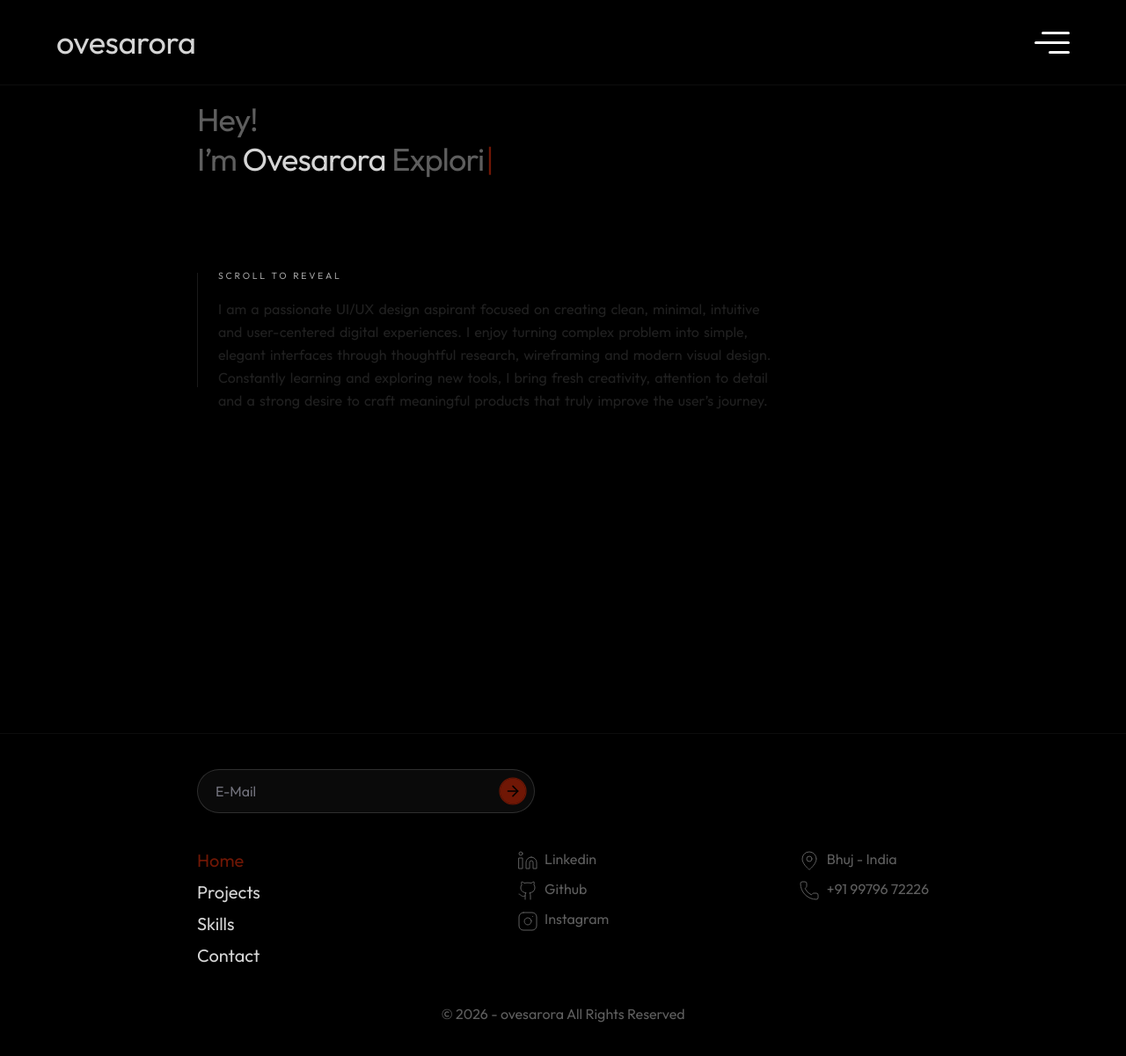
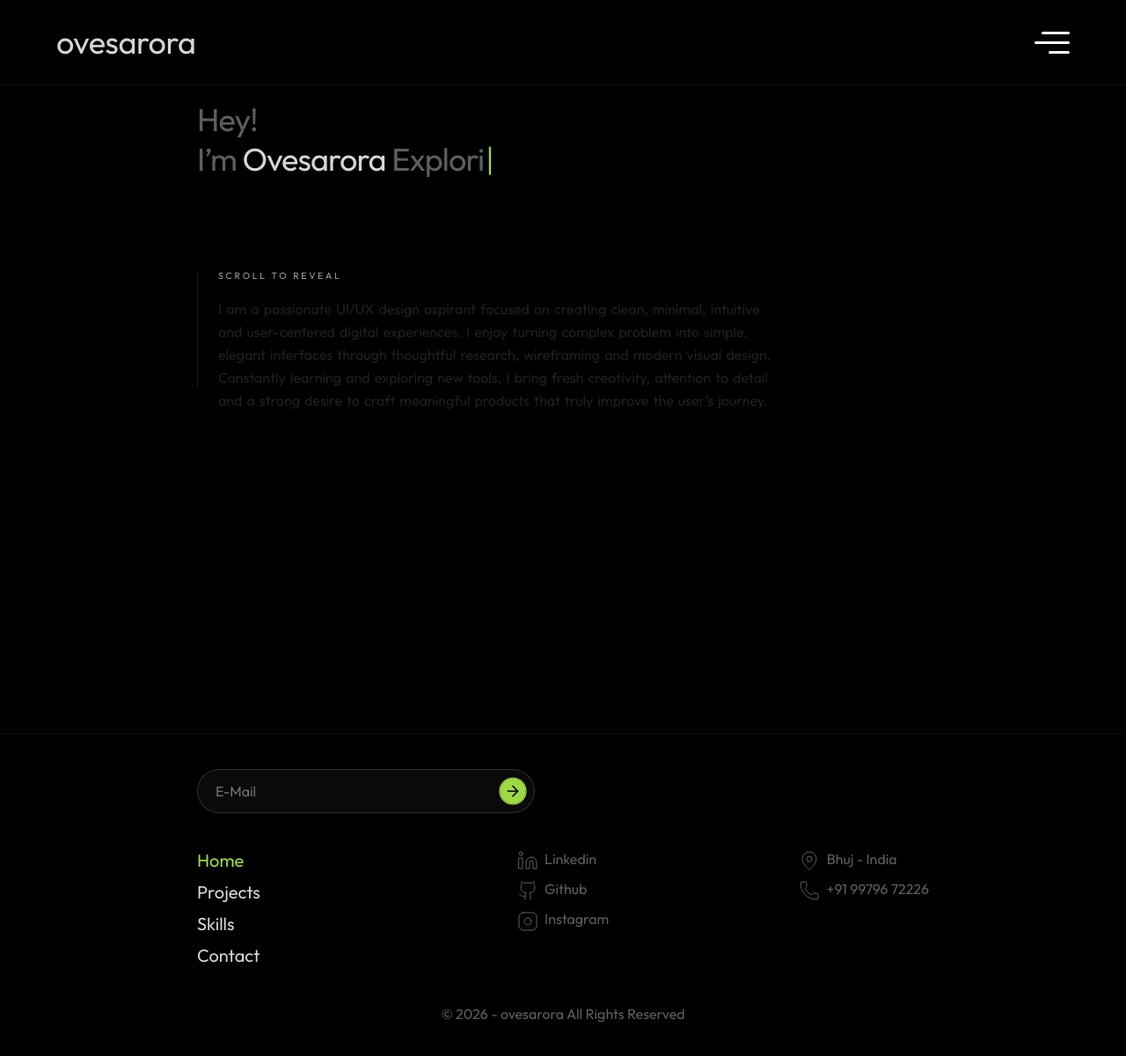
Before and after one commit to mr-saad/oves-portfolio, a React (Vite) app: page / in a window 1280 px wide. Shown: the top 1200 px of the page at 88% size. Built offline with nearby package versions, Linux system fonts and the light colour scheme.

Commit message:
style: update brand accent color from #701705 to #9ED945

```diff
--- a/src/components/Footer.jsx
+++ b/src/components/Footer.jsx
@@ -62,7 +62,7 @@ export default function Footer() {
               strokeWidth="2"
               strokeLinecap="round"
               strokeLinejoin="round"
-              className="rounded-full bg-[#701705] p-1 scale-120 outline-1 outline-[#701705] transition-all duration-700 hover:bg-transparent hover:stroke-[#701705] group-focus:bg-transparent group-focus:stroke-[#701705]"
+              className="rounded-full bg-[#9ED945] p-1 scale-120 outline-1 outline-[#9ED945] transition-all duration-700 hover:bg-transparent hover:stroke-[#9ED945] group-focus:bg-transparent group-focus:stroke-[#9ED945]"
             >
               <path d="M5 12h14" />
               <path d="m12 5 7 7-7 7" />
@@ -79,8 +79,8 @@ export default function Footer() {
                 <Link
                   to={link.route}
                   onClick={() => smoothScrollToTop(900)}
-                  className={`transition hover:text-[#701705]! highlight text-xl ${
-                    pathname === link.route ? "text-[#701705]!" : ""
+                  className={`transition hover:text-[#9ED945]! highlight text-xl ${
+                    pathname === link.route ? "text-[#9ED945]!" : ""
                   }`}
                 >
                   {link.title}
--- a/src/components/Navbar.jsx
+++ b/src/components/Navbar.jsx
@@ -106,8 +106,8 @@ export default function Navbar() {
                       to={link.route}
                       className={`transition-colors duration-300 ${
                         isActive
-                          ? "font-bold text-[#701705]"
-                          : "font-medium text-[#777] hover:text-[#701705]"
+                          ? "font-bold text-[#9ED945]"
+                          : "font-medium text-[#777] hover:text-[#9ED945]"
                       }`}
                     >
                       {link.title}
--- a/src/index.css
+++ b/src/index.css
@@ -68,13 +68,13 @@
 }
 
 ::selection {
-  background-color: #701705;
-  color: #ffffff;
+  background-color: #9ED945;
+  color: #000000;
 }
 
 ::-moz-selection {
-  background-color: #701705;
-  color: #ffffff;
+  background-color: #9ED945;
+  color: #000000;
 }
 
 body {
@@ -142,9 +142,9 @@ body {
   font-size: 15px;
   cursor: pointer;
   border-radius: 9999px;
-  background-color: #701705;
+  background-color: #9ED945;
   color: #000;
-  outline: 2px solid #701705;
+  outline: 2px solid #9ED945;
   transition: color 0.6s ease, outline-color 0.6s ease;
 }
 
@@ -175,8 +175,8 @@ body {
 .fill-text-anim {
   background: linear-gradient(
     to right,
-    #701705 0%,
-    #701705 50%,
+    #9ED945 0%,
+    #9ED945 50%,
     #ffffff 50.2%,
     #ffffff 100%
   );
--- a/src/routes/Home.jsx
+++ b/src/routes/Home.jsx
@@ -359,7 +359,7 @@ export default function Home() {
         {showCursor && (
           <span
             aria-hidden="true"
-            className="inline-block text-[#701705] font-light ml-0.5 typewriter-cursor"
+            className="inline-block text-[#9ED945] font-light ml-0.5 typewriter-cursor"
           >
             |
           </span>
```
Also changed, not shown: public/favicon.svg, public/vite.svg.
